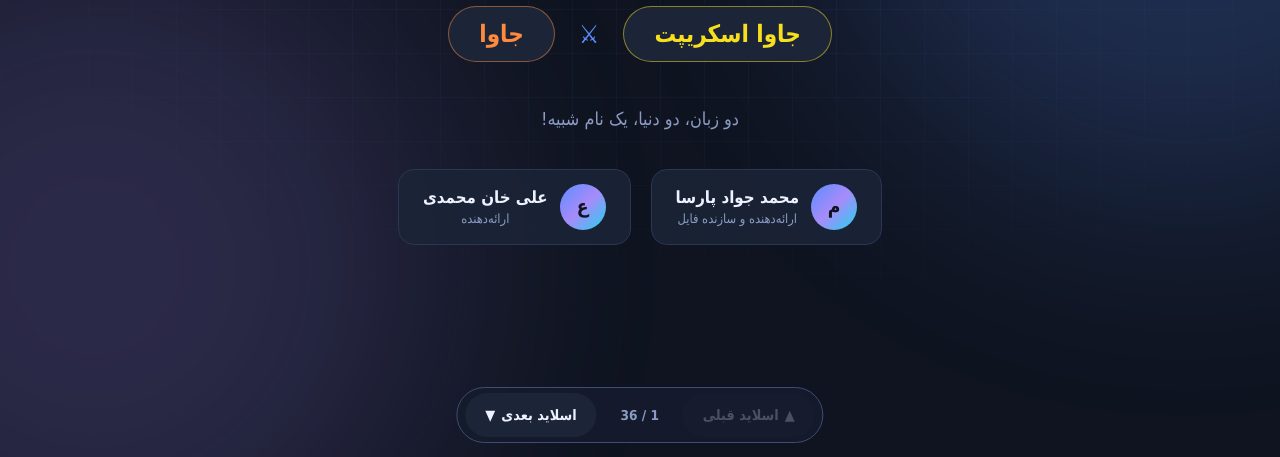
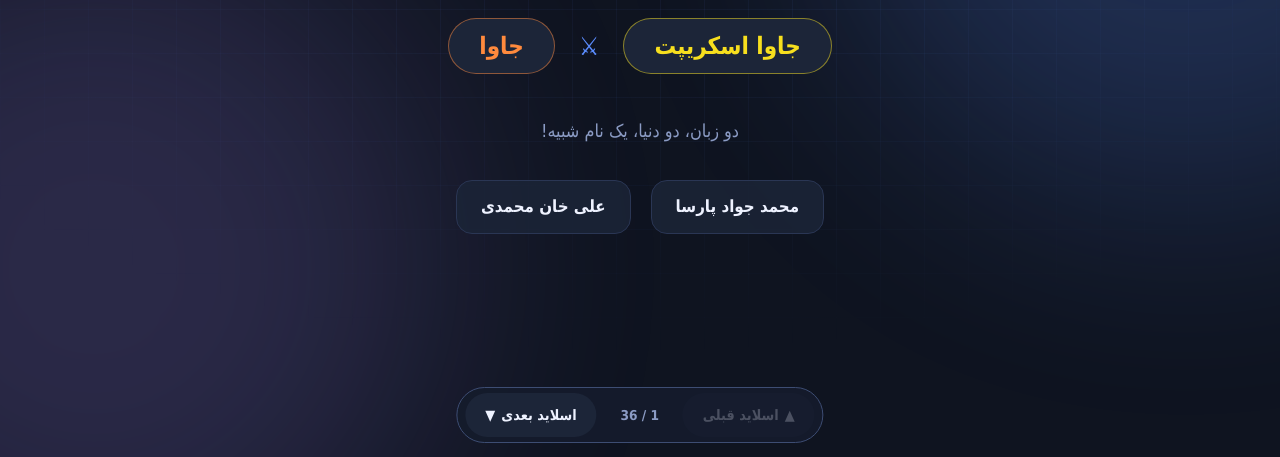
Before and after one commit to HamiParsa/Language-Programming, a plain HTML site: page index.html in a window 1280 px wide. Shown: the part 343-800 px from the top of the page. Drawn offline with Linux system fonts and the light colour scheme; a small style sheet from the web is missing.

Commit message:
remove role

```diff
--- a/index.html
+++ b/index.html
@@ -677,17 +677,13 @@
       <p class="subtitle">دو زبان، دو دنیا، یک نام شبیه!</p>
       <div class="presenters">
         <div class="presenter">
-          <div class="avatar">م</div>
           <div>
             <div class="name">محمد جواد پارسا</div>
-            <div class="role">ارائه‌دهنده و سازنده فایل</div>
           </div>
         </div>
         <div class="presenter">
-          <div class="avatar">ع</div>
           <div>
             <div class="name">علی خان محمدی</div>
-            <div class="role">ارائه‌دهنده</div>
           </div>
         </div>
       </div>
```
